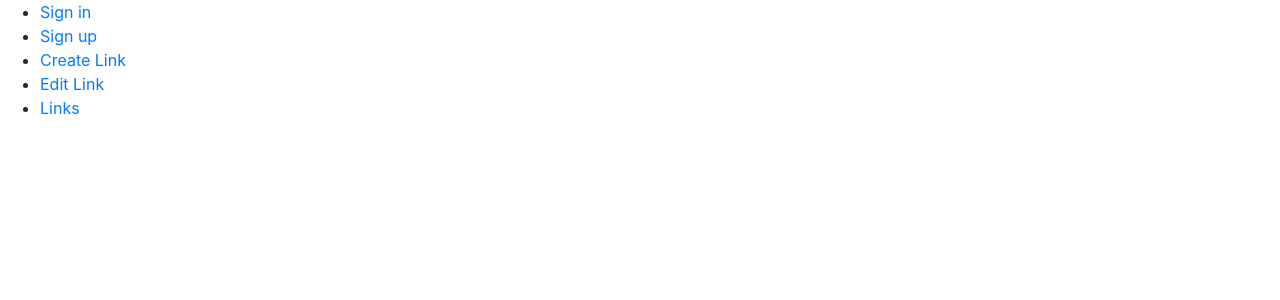
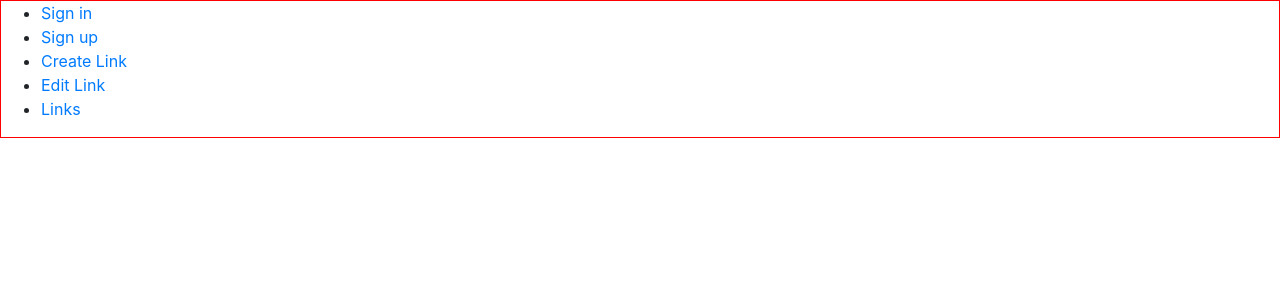
Before and after one commit to amandaxm/gerenciador-links-maratonaJs, a React (Create React App) app in the folder links-frontend/: page / in a window 1280 px wide. Shown: the top 300 px of the page. Built offline with nearby package versions, Linux system fonts and the light colour scheme.

Commit message:
Adicionando sass

```diff
--- a/links-frontend/package.json
+++ b/links-frontend/package.json
@@ -7,6 +7,7 @@
     "@testing-library/react": "^9.3.2",
     "@testing-library/user-event": "^7.1.2",
     "bootstrap": "^4.5.0",
+    "node-sass": "^4.14.1",
     "react": "^16.13.1",
     "react-dom": "^16.13.1",
     "react-router-dom": "^5.2.0",
--- a/links-frontend/src/index.js
+++ b/links-frontend/src/index.js
@@ -1,5 +1,5 @@
 import React from 'react';
 import ReactDOM from 'react-dom';
 import App from './App';
-import 'bootstrap/dist/css/bootstrap.min.css';
+import '../src/main.scss';
 ReactDOM.render(<App />,document.getElementById('root'));
--- /dev/null
+++ b/links-frontend/src/main.scss
@@ -0,0 +1,4 @@
+@import 'node_modules/bootstrap/scss/bootstrap.scss';
+body{
+    border: solid 1px red;
+}
```
Also changed, not shown: 1 other file (tests, documents, lock files or other folders).
